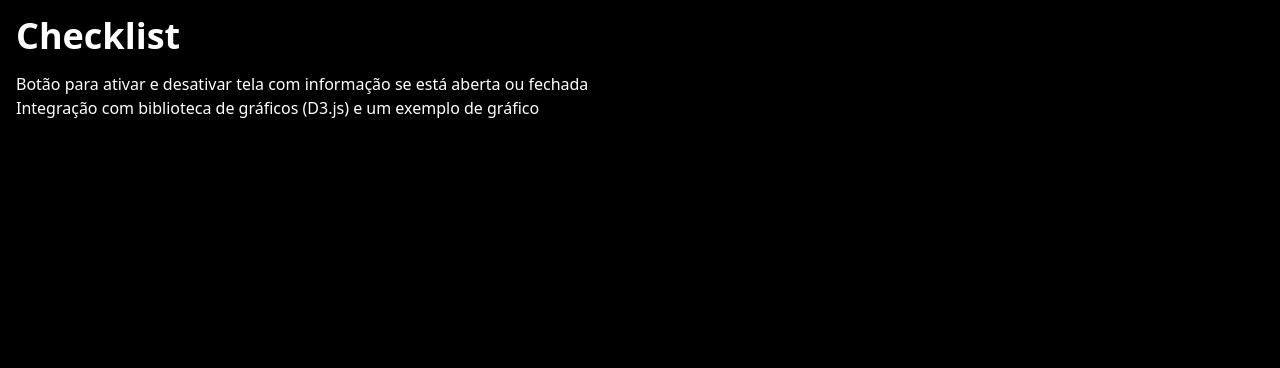
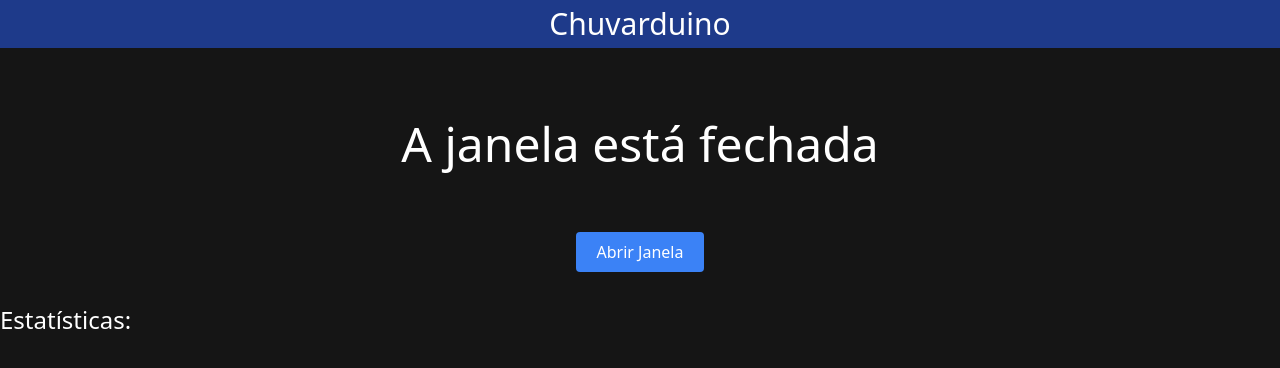
Before and after one commit to pedroagpacheco/ti5-front, a React app: page / in a window 1280 px wide. Shown: the top 368 px of the page. Built offline with nearby package versions, Linux system fonts and the light colour scheme.

Commit message:
feat: added button switch

```diff
--- /dev/null
+++ b/src/common/components/activationPanel/activationPanel.tsx
@@ -0,0 +1,24 @@
+import { useState } from 'react'
+
+const ActivationPanel = () => {
+  const [isOpen, setIsOpen] = useState(false)
+
+  const toggleActive = () => {
+    setIsOpen(!isOpen)
+  }
+
+  return (
+    <div className="w-full mb-2 items-center flex flex-col">
+      <h1 className="my-16 text-5xl">
+        {isOpen ? 'A janela está aberta' : 'A janela está fechada'}
+      </h1>
+      <button
+        className="bg-blue-500 hover:bg-blue-700 text-white py-2 px-4 rounded w-32"
+        onClick={() => toggleActive()}>
+        {isOpen ? 'Fechar Janela' : 'Abrir Janela'}
+      </button>
+    </div>
+  )
+}
+
+export default ActivationPanel
--- /dev/null
+++ b/src/common/components/activationPanel/index.ts
@@ -0,0 +1 @@
+export { default as ActivationPanel } from './activationPanel'
--- a/src/common/components/example/example.scss
+++ b/src/common/components/app/app.scss
@@ -1,5 +1,5 @@
 $text-color: white;
-$bg-color: black;
+$bg-color: #151515;
 
 body {
   color: $text-color;
--- /dev/null
+++ b/src/common/components/app/app.tsx
@@ -0,0 +1,14 @@
+import { Header } from 'common/components/header'
+import { ActivationPanel } from 'common/components/activationPanel'
+
+import './app.scss'
+
+const App = () => (
+  <div className="w-screen h-screen">
+    <Header title='Chuvarduino' />
+    <ActivationPanel />
+    <h1 className="max-w-7xl mx-auto my-8 text-2xl">Estatísticas:</h1>
+  </div>
+)
+
+export default App
--- /dev/null
+++ b/src/common/components/app/index.ts
@@ -0,0 +1 @@
+export { default as App } from './app'
--- a/src/common/components/example/example.tsx
+++ /dev/null
@@ -1,13 +0,0 @@
-import './example.scss'
-
-const App = () => (
-  <div className="p-4">
-    <h1 className="text-4xl font-bold pb-4">Checklist</h1>
-    <ul>
-      <li>Botão para ativar e desativar tela com informação se está aberta ou fechada</li>
-      <li>Integração com biblioteca de gráficos (D3.js) e um exemplo de gráfico</li>
-    </ul>
-  </div>
-)
-
-export default App
--- a/src/common/components/example/index.ts
+++ /dev/null
@@ -1 +0,0 @@
-export { default as Example } from './example'
--- /dev/null
+++ b/src/common/components/header/header.tsx
@@ -0,0 +1,11 @@
+interface Props {
+  title: string
+}
+
+const Header = ({ title }: Props) => (
+  <div className="py-1.5 w-full bg-blue-900 text-3xl mb-2 justify-center flex">
+    {title}
+  </div>
+)
+
+export default Header
--- /dev/null
+++ b/src/common/components/header/index.ts
@@ -0,0 +1 @@
+export { default as Header } from './header'
--- /dev/null
+++ b/src/common/services/api.ts
@@ -0,0 +1,29 @@
+import axios from 'axios'
+
+const api = axios.create({
+  baseURL: 'http://localhost:5000',
+  headers: { 'Access-Control-Allow-Origin':'*' }
+})
+
+const get = async (url: string) => {
+  try {
+    const response = await api.get(url)
+    return response
+  } catch (error) {
+    console.error(error)
+    return error
+  }
+}
+
+const post = async (url: string, data: Record<string, string | number | boolean>) => {
+  try {
+    const response = await api.post(url, data)
+    return response.data
+  } catch (error) {
+    console.error(error)
+    return error
+  }
+}
+
+export default api
+export { get, post }
--- a/src/index.tsx
+++ b/src/index.tsx
@@ -1,5 +1,5 @@
 import { createRoot } from 'react-dom/client'
-import { Example } from 'common/components/example'
+import { App } from 'common/components/app'
 
 import 'core-js/features/array/flat-map'
 import 'core-js/features/map'
@@ -10,7 +10,6 @@ import 'whatwg-fetch'
 
 import './style.scss'
 
-// eslint-disable-next-line @typescript-eslint/no-non-null-assertion
-const container = document.getElementById('app-root')!
+const container = document?.getElementById('app-root')
 const root = createRoot(container)
-root.render(<Example />)
+root.render(<App />)
```
Also changed, not shown: package.json (+8 -7 lines), 1 other file (tests, documents, lock files or other folders).
